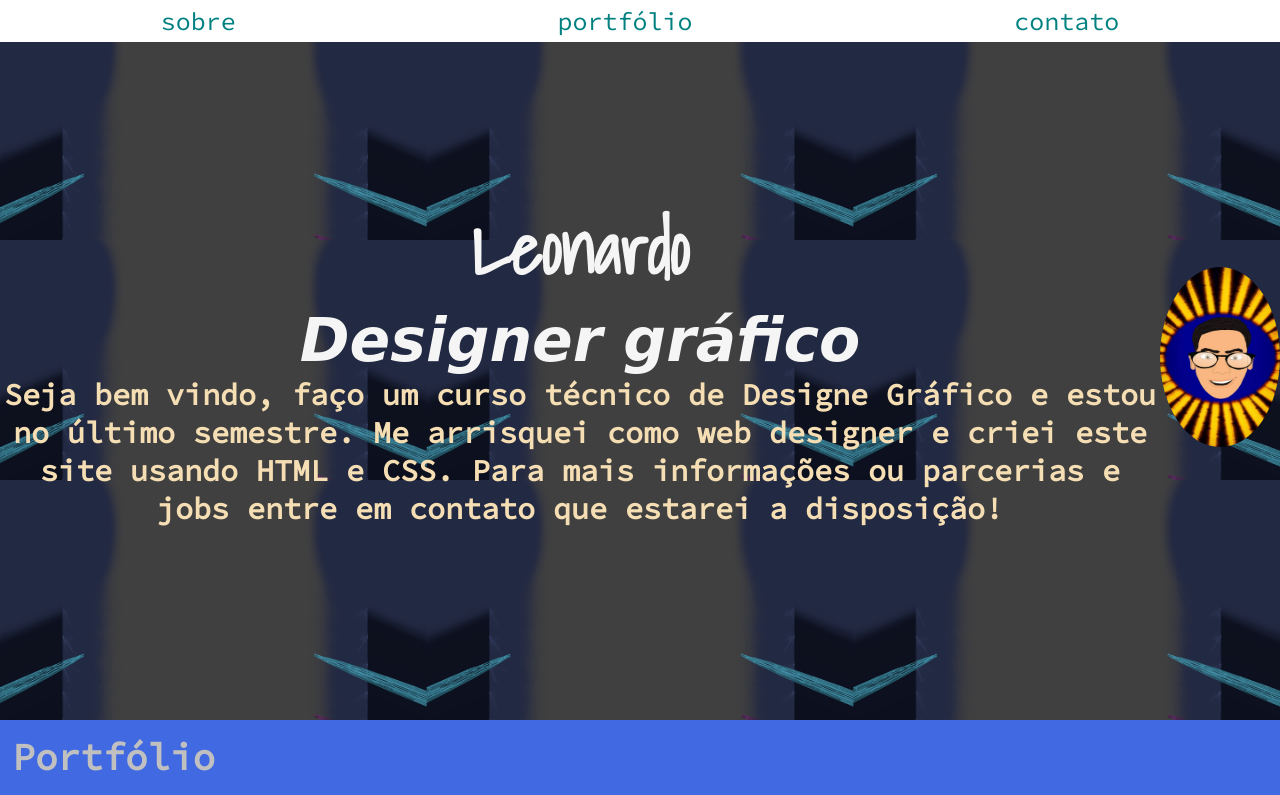
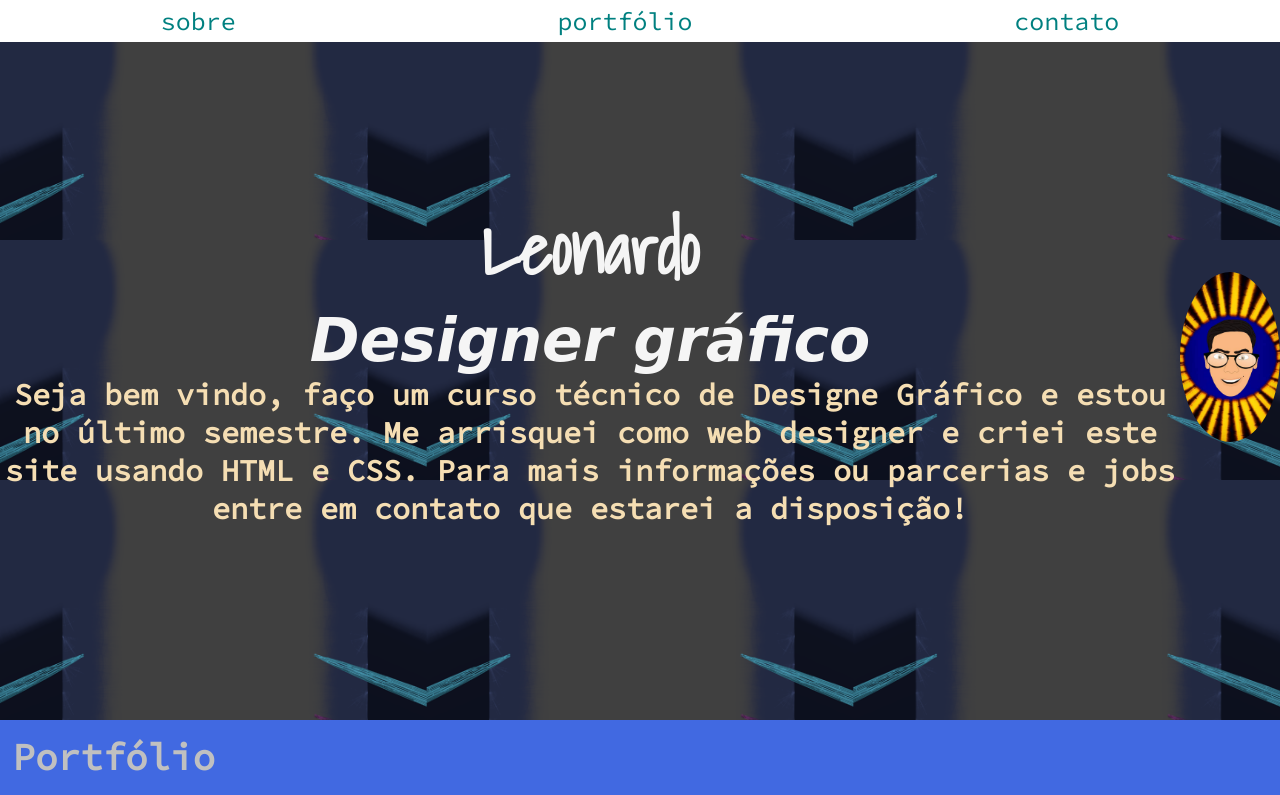
Before and after one commit to le0-01/sitepessoal, a plain HTML site: page index.html in a window 1280 px wide. Shown: the top 795 px of the page. Drawn offline with Linux system fonts and the light colour scheme; a web font is replaced by a local one.

Commit message:
Add files via upload

```diff
--- a/css/estilos.css
+++ b/css/estilos.css
@@ -147,8 +147,8 @@ display: block;
   }
 
  .img-arroz {
-   height: 180px;
-   width: 120px;
+   height: 170px;
+   width: 100px;
    border-radius: 50%;
    justify-content: center;
  }
```
